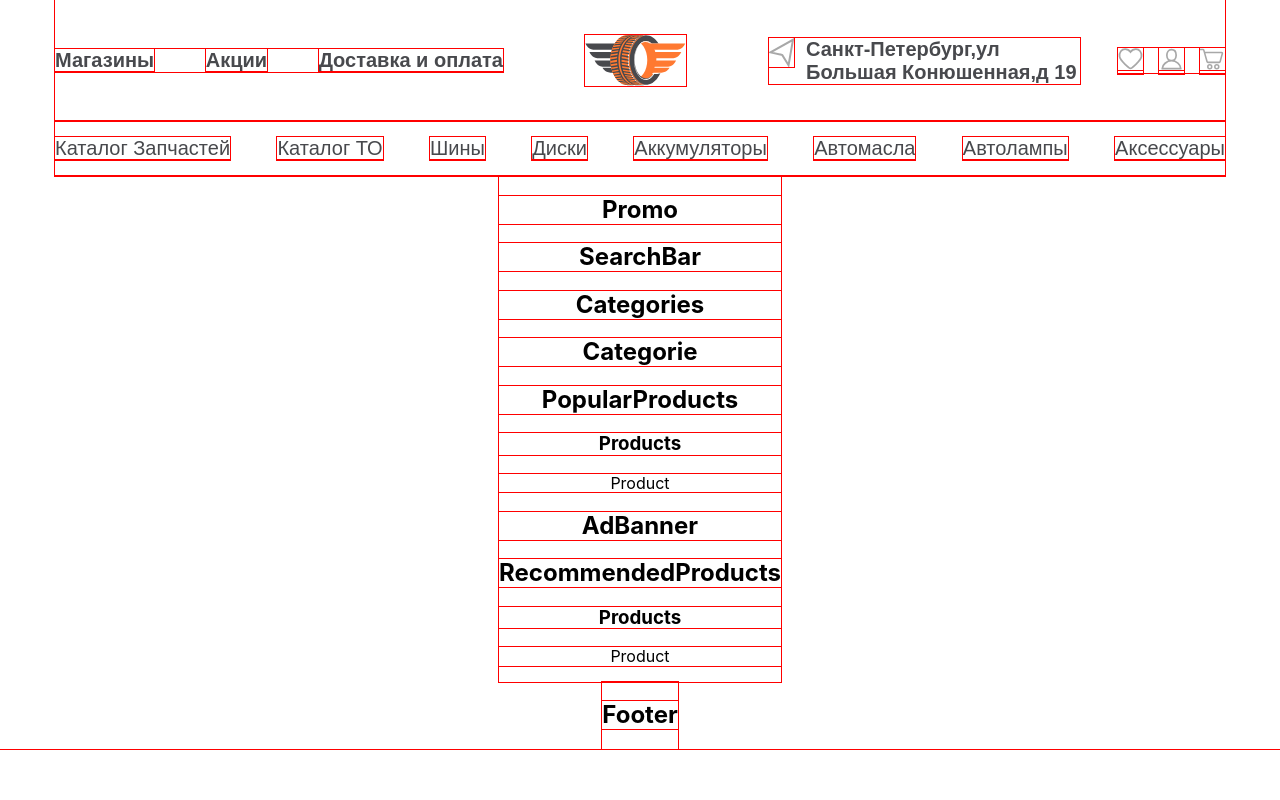
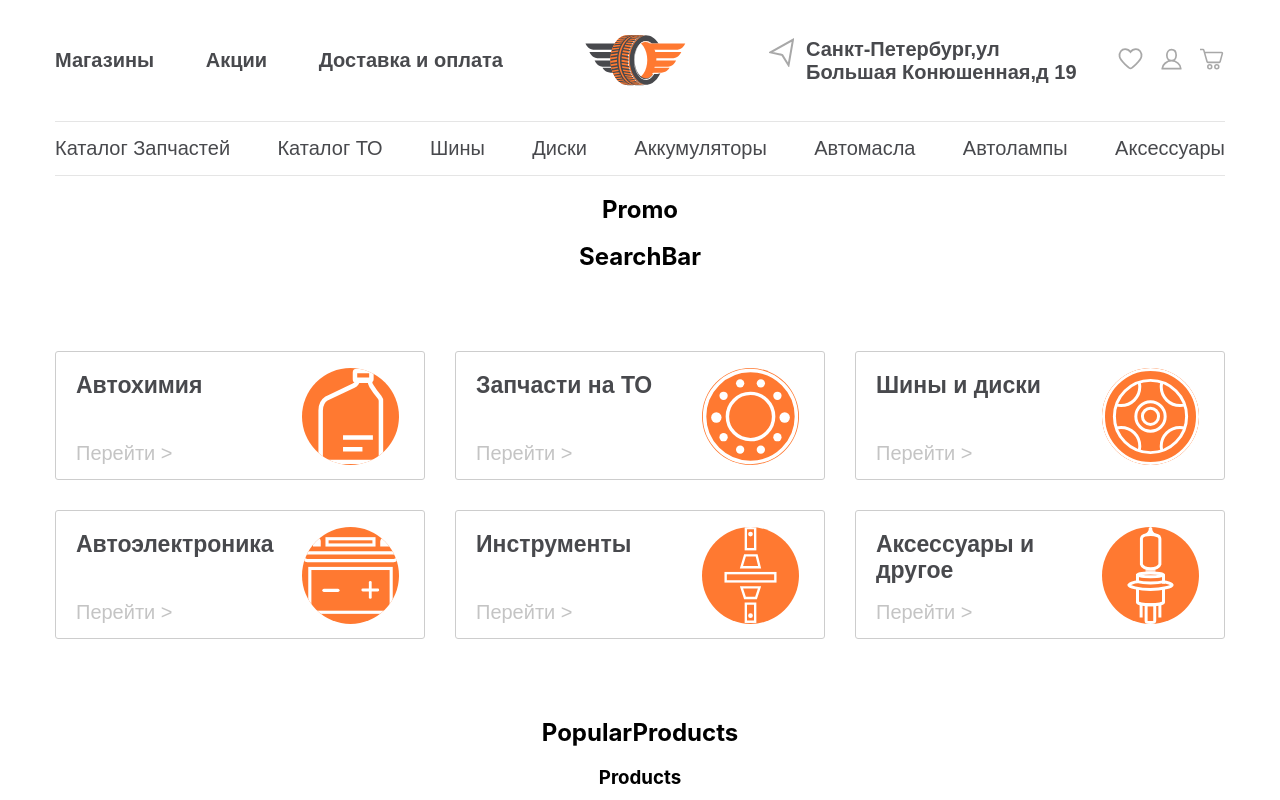
Before and after one commit to kozhevatova/online-shop, a React (Create React App) app: page / in a window 1280 px wide. Shown: the top 800 px of the page. Built offline with nearby package versions, Linux system fonts and the light colour scheme.

Commit message:
feat: categories

```diff
--- a/package.json
+++ b/package.json
@@ -6,10 +6,12 @@
     "@testing-library/jest-dom": "^5.14.1",
     "@testing-library/react": "^11.2.7",
     "@testing-library/user-event": "^12.8.3",
+    "prop-types": "^15.7.2",
     "react": "^17.0.2",
     "react-dom": "^17.0.2",
     "react-router-dom": "^5.2.0",
     "react-scripts": "4.0.3",
+    "uuid": "^8.3.2",
     "web-vitals": "^0.2.4",
     "workbox-background-sync": "^5.1.4",
     "workbox-broadcast-update": "^5.1.4",
--- a/src/components/Categorie/Categorie.css
+++ b/src/components/Categorie/Categorie.css
@@ -0,0 +1,71 @@
+.categorie {
+  margin: 0 30px 30px 0;
+}
+
+.categorie:nth-of-type(3n) {
+    margin-right: 0;
+}
+
+.categorie__link {
+  display: grid;
+  grid-template-columns: 1fr 97px;
+  text-decoration: none;
+  padding: 16px 25px 16px 20px;
+  box-sizing: border-box;
+  border: 1px solid #cdcdcd;
+  border-radius: 3px;
+  width: 370px;
+  height: 129px;
+}
+
+.categorie__link:hover {
+  cursor: pointer;
+  box-shadow: 3px 3px 20px rgba(50, 50, 50, 0.25);
+}
+
+.categorie__link:hover .categorie__title {
+    color: #FF7931;
+}
+
+.categorie__link:focus {
+  box-shadow: 3px 3px 20px rgba(50, 50, 50, 0.25);
+}
+
+.categorie__link:focus .categorie__title {
+    color: #FF7931;
+}
+
+.categorie__title {
+  font-family: Arial, sans-serif;
+  font-weight: 700;
+  font-style: normal;
+  font-size: 23px;
+  line-height: 1.15;
+  text-decoration: none;
+  color: #48494d;
+  text-align: start;
+  margin: 4px 0 0 0;
+  padding: 0;
+}
+
+.categorie__text {
+    font-family: Arial, sans-serif;
+    font-weight: 400;
+    font-style: normal;
+    font-size: 20px;
+    line-height: 1.15;
+    color: #c4c4c4;
+    text-align: start;
+    margin: 0;
+    padding: 0;
+    align-self: flex-end;
+}
+
+.categorie__image {
+  background-color: #ff7931;
+  border-radius: 50%;
+  width: 97px;
+  height: 97px;
+  grid-column: 2;
+  grid-row: 1/3;
+}
--- a/src/components/Categorie/Categorie.js
+++ b/src/components/Categorie/Categorie.js
@@ -1,12 +1,22 @@
 import React from 'react';
+import { NavLink } from 'react-router-dom';
+import PropTypes from 'prop-types';
 import './Categorie.css';
 
-const Categorie = () => {
+const Categorie = ({ card }) => {
     return(
-        <section className="categorie">
-            <h2>Categorie</h2>
-        </section>
+        <li className="categorie">
+            <NavLink to="#" className="categorie__link">
+                <p className="categorie__title">{card.name}</p>
+                <p className="categorie__text">Перейти &gt;</p>
+                <img src={card.image} alt={card.name} className="categorie__image"/>
+            </NavLink>
+        </li>
     );
 }
 
+Categorie.propTypes = {
+    card: PropTypes.object.isRequired
+}
+
 export default Categorie;
--- a/src/components/Categories/Categories.css
+++ b/src/components/Categories/Categories.css
@@ -0,0 +1,8 @@
+.categories {
+    list-style: none;
+    margin: 80px 0 50px 0;
+    padding: 0;
+    display: flex;
+    flex-wrap: wrap;
+    max-width: 1170px;
+}
--- a/src/components/Categories/Categories.js
+++ b/src/components/Categories/Categories.js
@@ -1,14 +1,18 @@
-import React from 'react';
-import Categorie from '../Categorie/Categorie';
-import './Categories.css';
+import React from "react";
+import Categorie from "../Categorie/Categorie";
+import { categories } from "../../data/data";
+import { v4 as uuidv4 } from "uuid";
+import "./Categories.css";
 
 const Categories = () => {
-    return(
-        <section className="categories">
-            <h2>Categories</h2>
-            <Categorie/>
-        </section>
-    );
-}
+  return (
+    <ul className="categories">
+      {categories.map((card) => {
+          console.log(card)
+        return <Categorie card={card} key={uuidv4()} />;
+      })}
+    </ul>
+  );
+};
 
 export default Categories;
--- a/src/data/data.js
+++ b/src/data/data.js
@@ -0,0 +1,33 @@
+import chemistry from '../images/chemistry.svg';
+import parts from '../images/parts.svg';
+import tires from '../images/tires.svg';
+import electro from '../images/electro.svg';
+import tools from '../images/tools.svg';
+import accessories from '../images/accessories.svg';
+
+export const categories = [
+    {
+        name: 'Автохимия',
+        image: chemistry,
+    },
+    {
+        name: 'Запчасти на ТО',
+        image: parts,
+    },
+    {
+        name: 'Шины и диски',
+        image: tires,
+    },
+    {
+        name: 'Автоэлектроника',
+        image: electro,
+    },
+    {
+        name: 'Инструменты',
+        image: tools,
+    },
+    {
+        name: 'Аксессуары и другое',
+        image: accessories,
+    },
+];
--- a/src/index.css
+++ b/src/index.css
@@ -1,6 +1,6 @@
-* {
+/* * {
   outline: 1px solid red;
-}
+} */
 
 body {
   margin: 0;
```
Also changed, not shown: 1 other file (tests, documents, lock files or other folders).
